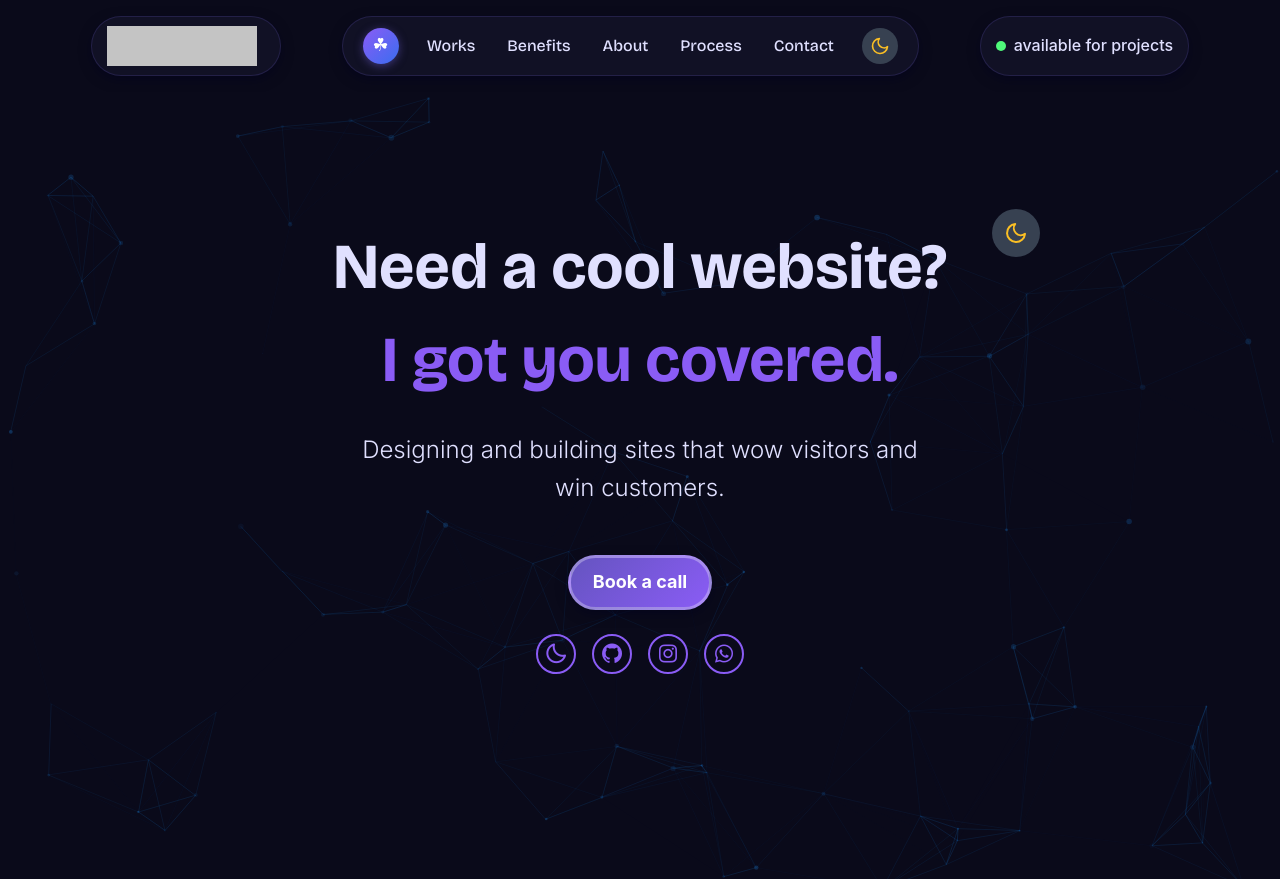
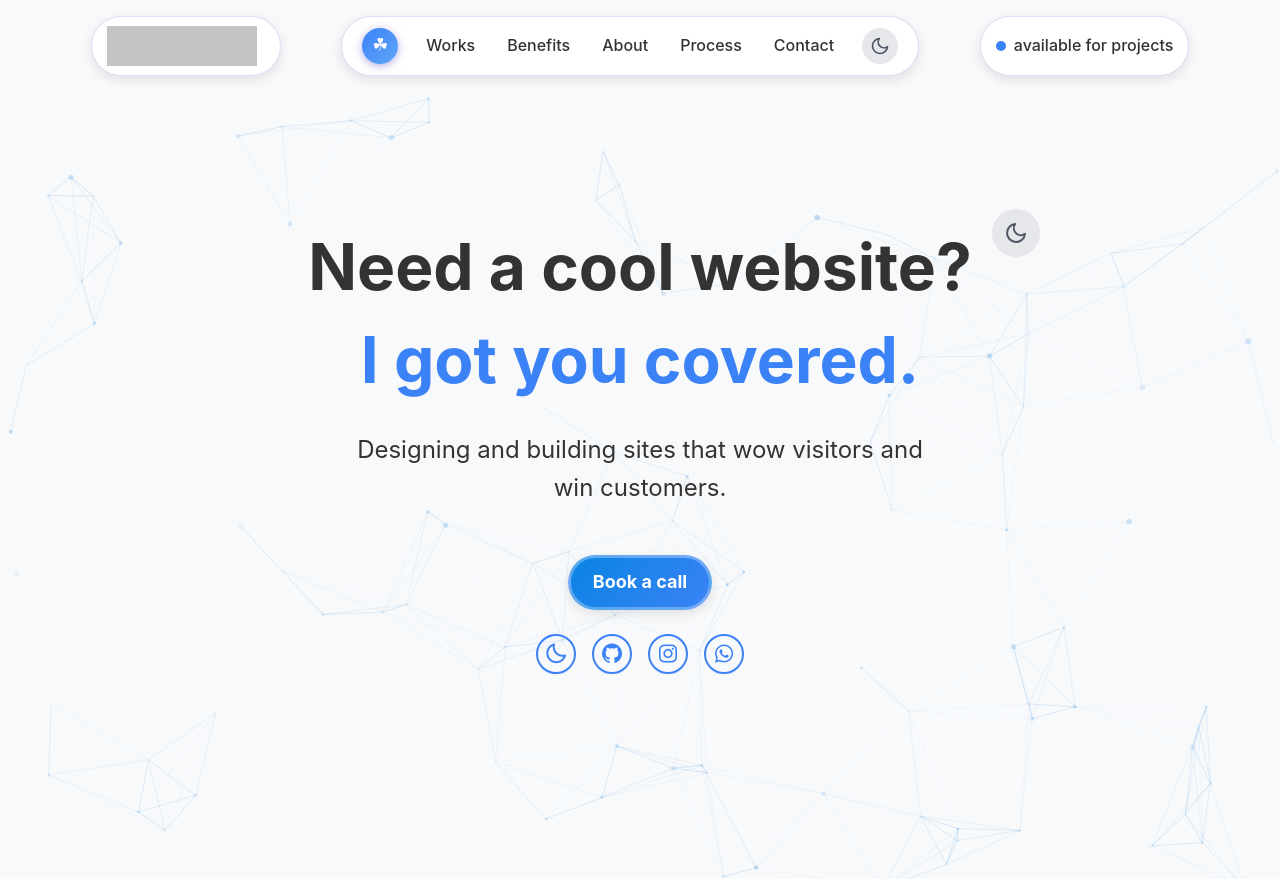
Before and after one commit to Levii17/portfolio, a plain HTML site: page mxolisi_portfolio/index.html in a window 1280 px wide. Shown: the top 879 px of the page. Drawn offline with nearby package versions, Linux system fonts and the light colour scheme; grey boxes are pictures that could not be loaded.

Commit message:
Add files via upload

```diff
--- a/mxolisi_portfolio/css/contact.css
+++ b/mxolisi_portfolio/css/contact.css
@@ -1,4 +1,3 @@
-/* Contact Section - Supporting Light and Dark Themes */
 .contact-section {
     padding: 6rem 0;
     background: linear-gradient(135deg, var(--background) 0%, var(--navbar-bg) 100%);
@@ -234,7 +233,7 @@
     color: var(--white);
   }
 
-  .btn {
+  /* .btn {
     display: inline-flex;
     align-items: center;
     justify-content: center;
@@ -271,7 +270,7 @@
 
   .btn-text {
     margin: 0 auto;
-  }
+  } */
 
   .form-status {
     text-align: center;
--- a/mxolisi_portfolio/index.html
+++ b/mxolisi_portfolio/index.html
@@ -1,26 +1,29 @@
 <!DOCTYPE html>
-<html lang="en" data-theme="dark">
+<html lang="en">
 
 <head>
   <meta charset="UTF-8">
   <meta name="viewport" content="width=device-width, initial-scale=1.0">
-  <title>Navbar with Theme Toggle</title>
-  <link rel="stylesheet" href="/css/hero.css">
-  <link rel="stylesheet" href="/css/typography.css">
-  <link rel="stylesheet" href="/css/works.css">
-  <link rel="stylesheet" href="/css/benefits.css">
-  <link rel="stylesheet" href="/css/about.css">
-  <link rel="stylesheet" href="/css/process.css">
-  <link rel="stylesheet" href="/css/contact.css">
-  <link rel="stylesheet" href="/css/footer.css">
+  <meta name="description" content="Portfolio of Mxolisi, a web designer and developer">
+  <!-- Favicons -->
+  <link rel="apple-touch-icon" sizes="180x180" href="/assets/virus_io/apple-touch-icon.png">
+  <link rel="icon" type="image/png" sizes="32x32" href="/assets/virus_io/favicon-32x32.png">
+  <link rel="icon" type="image/png" sizes="16x16" href="/assets/virus_io/favicon-16x16.png">
+  <title>Mxolisi - Web Developer</title>
+  <link rel="stylesheet" href="css/hero.css">
+  <link rel="stylesheet" href="css/works.css">
+  <link rel="stylesheet" href="css/benefits.css">
+  <link rel="stylesheet" href="css/about.css">
+  <link rel="stylesheet" href="css/process.css">
+  <link rel="stylesheet" href="css/contact.css">
+  <link rel="stylesheet" href="css/footer.css">
   <link rel="preconnect" href="https://fonts.googleapis.com">
   <link rel="preconnect" href="https://fonts.gstatic.com" crossorigin>
   <link href="https://fonts.googleapis.com/css2?family=Bricolage+Grotesque:opsz,wght@12..96,200..800&family=Inter:ital,opsz,wght@0,14..32,100..900;1,14..32,100..900&display=swap" rel="stylesheet">
   <link href='https://unpkg.com/boxicons@2.1.4/css/boxicons.min.css' rel='stylesheet'>
   <link rel="stylesheet" href="https://cdnjs.cloudflare.com/ajax/libs/font-awesome/6.4.0/css/all.min.css">
-  <link href="https://fonts.googleapis.com/css2?family=Inter:wght@400;500;600;700&display=swap" rel="stylesheet">
-  <link rel="stylesheet" href="https://cdnjs.cloudflare.com/ajax/libs/font-awesome/6.4.0/css/all.min.css">
 </head>
+
 <body>
 
     <!-- NAVBAR -->
```
Also changed, not shown: mxolisi_portfolio/assets/virus_io/about.txt (added), mxolisi_portfolio/assets/virus_io/android-chrome-192x192.png (added), mxolisi_portfolio/assets/virus_io/android-chrome-512x512.png (added), mxolisi_portfolio/assets/virus_io/apple-touch-icon.png (added), mxolisi_portfolio/assets/virus_io/favicon-16x16.png (added), mxolisi_portfolio/assets/virus_io/favicon-32x32.png (added), mxolisi_portfolio/assets/virus_io/favicon.ico (added), mxolisi_portfolio/assets/virus_io/site.webmanifest (added).
